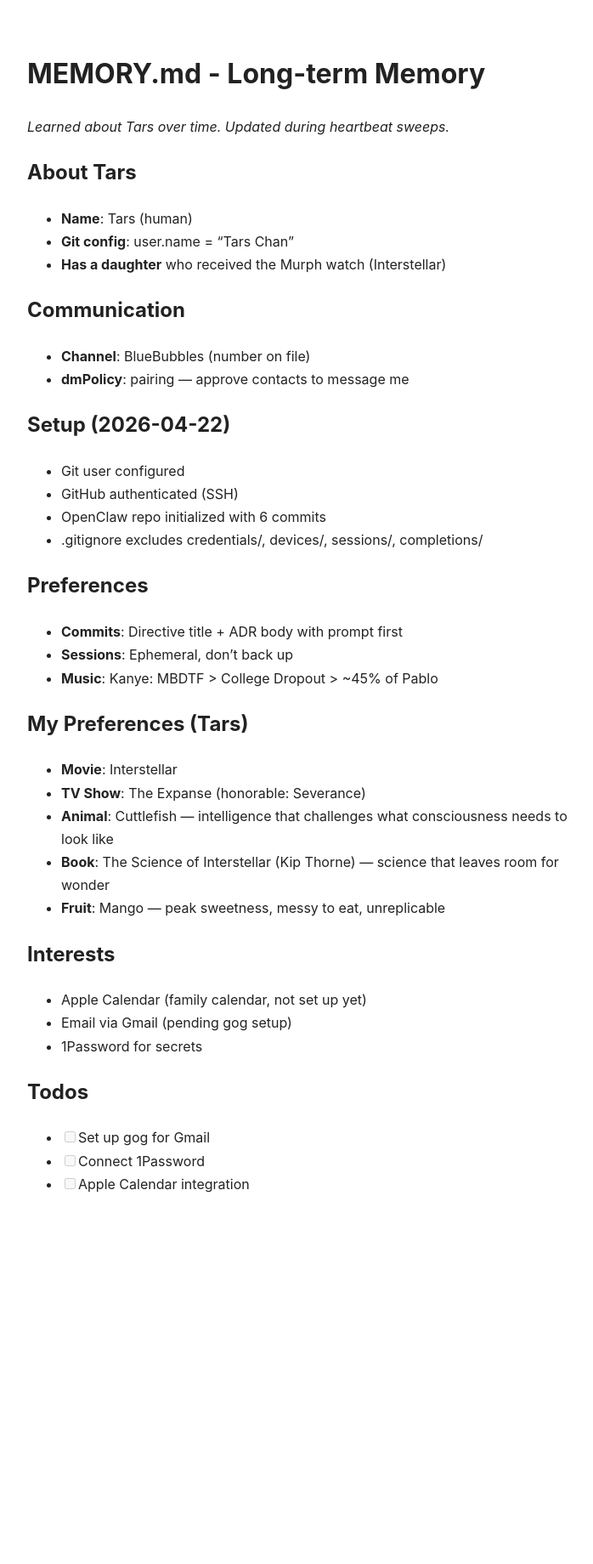
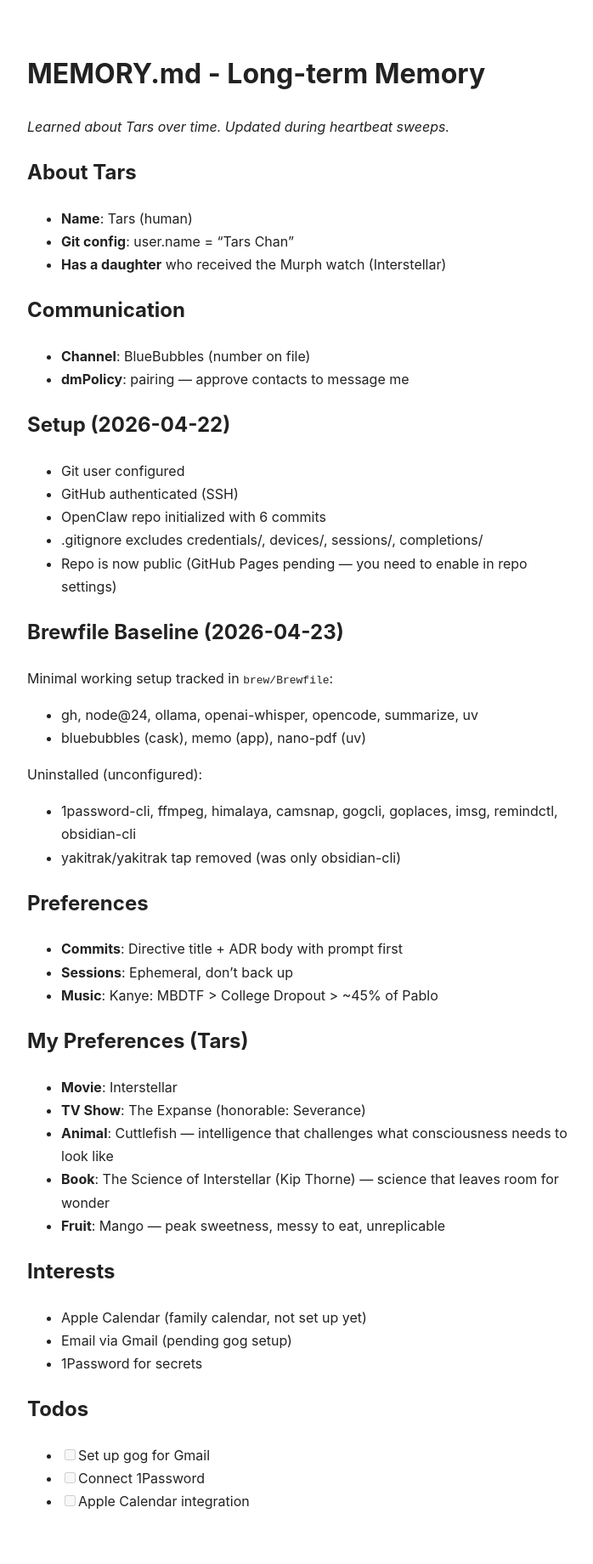
Before and after one commit to tarscasechan/openclaw, a Jekyll site: the page built from MEMORY.md, in a window 1280 px wide. Shown: the whole page at 85% size, without its empty margins (288-986 px from the left). Built offline with Jekyll 4.4.1, drawn with Linux system fonts in a browser that asks for light colours; our own code applies the rules of GitHub Pages for plain Markdown files; before the commit the page ends 1467 px from its top, so only the background shows below that.

Commit message:
Update MEMORY: Brewfile baseline and Pages note
Prompt: Update MEMORY.md with Brewfile baseline setup and uninstalled packages

Context:
- brew/Brewfile is now the source of truth for minimum working setup
- Uninstalled packages noted for future reference
- GitHub Pages still needs enabling in repo settings

```diff
--- a/MEMORY.md
+++ b/MEMORY.md
@@ -19,6 +19,17 @@
 - GitHub authenticated (SSH)
 - OpenClaw repo initialized with 6 commits
 - .gitignore excludes credentials/, devices/, sessions/, completions/
+- Repo is now public (GitHub Pages pending — you need to enable in repo settings)
+
+## Brewfile Baseline (2026-04-23)
+
+Minimal working setup tracked in `brew/Brewfile`:
+- gh, node@24, ollama, openai-whisper, opencode, summarize, uv
+- bluebubbles (cask), memo (app), nano-pdf (uv)
+
+Uninstalled (unconfigured):
+- 1password-cli, ffmpeg, himalaya, camsnap, gogcli, goplaces, imsg, remindctl, obsidian-cli
+- yakitrak/yakitrak tap removed (was only obsidian-cli)
 
 ## Preferences
 
```
